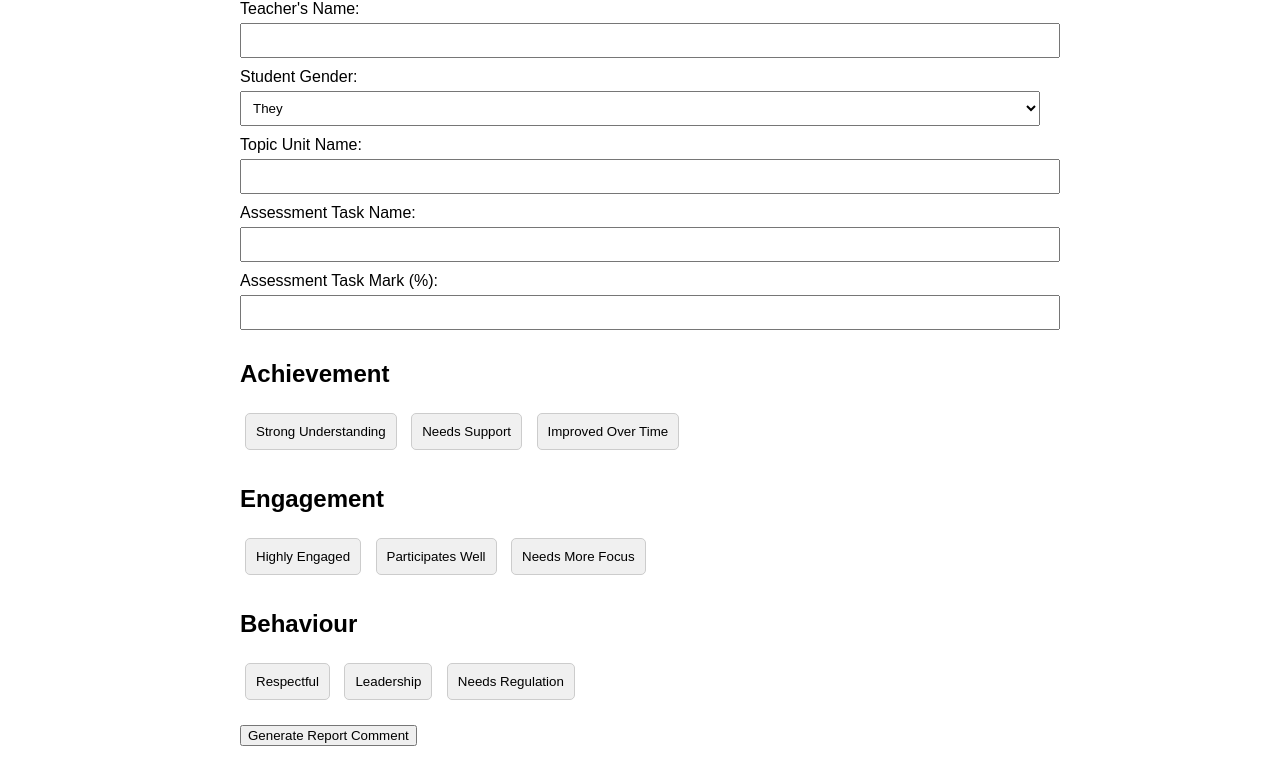
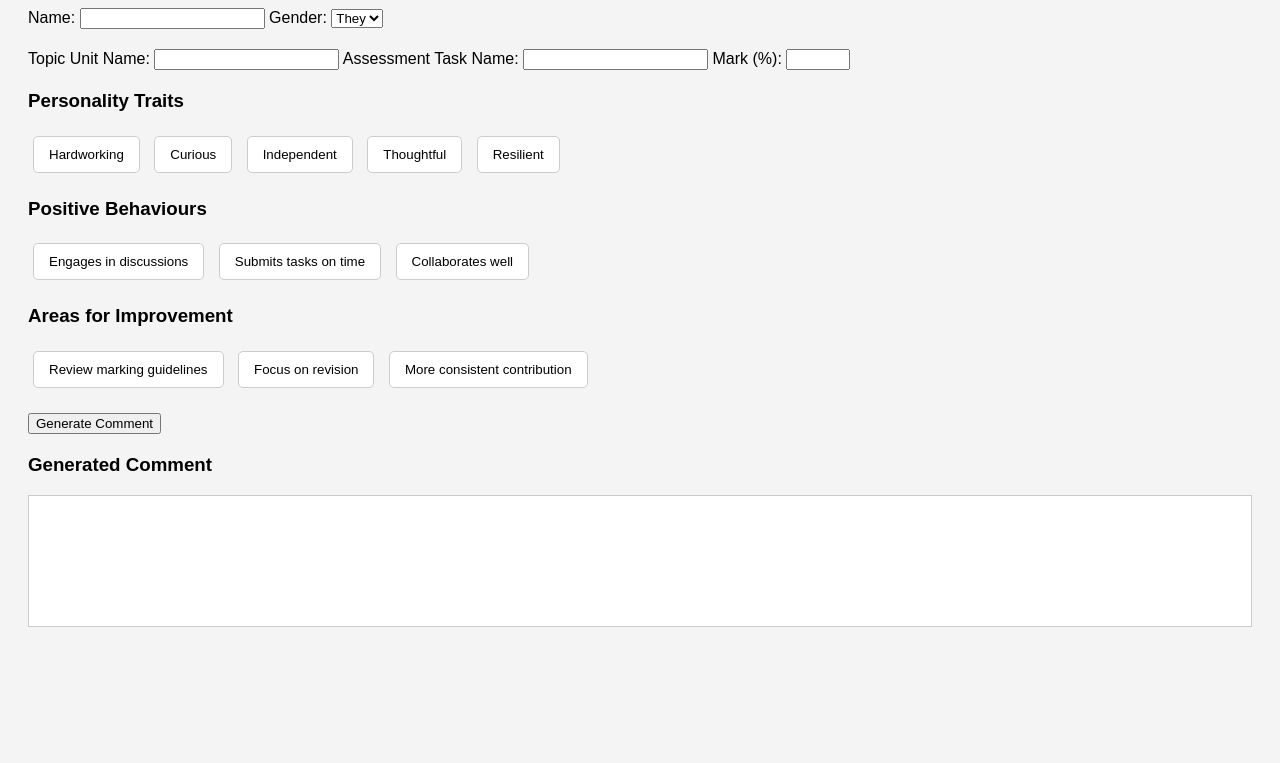
Before and after one commit to Spencerzone/silver-guacamole, a plain HTML site: page index.html in a window 1280 px wide. Shown: the part 100-863 px from the top of the page. After the commit the page ends 800 px from the top, so only its background shows below. Drawn offline with Linux system fonts and the light colour scheme.

Commit message:
Update index.html

```diff
--- a/index.html
+++ b/index.html
@@ -3,135 +3,127 @@
 <head>
   <meta charset="UTF-8" />
   <meta name="viewport" content="width=device-width, initial-scale=1.0" />
-  <title>Student Report Generator</title>
+  <title>Student Report Comment Generator</title>
   <style>
     body {
       font-family: Arial, sans-serif;
       padding: 20px;
-      max-width: 800px;
-      margin: auto;
+      background-color: #f4f4f4;
     }
-    h2 {
-      margin-top: 30px;
-    }
-    .category {
+    .section {
       margin-bottom: 20px;
     }
-    .buttons button {
+    .trait-buttons button {
       margin: 5px;
-      padding: 10px;
+      padding: 10px 15px;
       border: 1px solid #ccc;
       border-radius: 5px;
-      background-color: #f0f0f0;
+      background-color: #fff;
       cursor: pointer;
     }
-    .buttons button.selected {
-      background-color: #4caf50;
-      color: white;
+    .trait-buttons button.selected {
+      background-color: #8ecae6;
     }
-    textarea {
-      width: 100%;
-      height: 150px;
-      margin-top: 20px;
-    }
-    label {
-      display: block;
-      margin-top: 10px;
-    }
-    input[type="text"], select {
-      width: 100%;
-      padding: 8px;
-      margin-top: 5px;
+    #reportBox {
+      border: 1px solid #ccc;
+      padding: 15px;
+      background-color: #fff;
+      min-height: 100px;
     }
   </style>
 </head>
 <body>
-  <h1>Student Report Generator</h1>
+  <h1>Student Report Comment Generator</h1>
+  <div class="section">
+    <label>Name: <input type="text" id="studentName"></label>
+    <label>Gender:
+      <select id="studentGender">
+        <option value="they">They</option>
+        <option value="he">He</option>
+        <option value="she">She</option>
+      </select>
+    </label>
+  </div>
 
-  <label>Teacher's Name:</label>
-  <input type="text" id="teacherName">
+  <div class="section">
+    <label>Topic Unit Name: <input type="text" id="unitName"></label>
+    <label>Assessment Task Name: <input type="text" id="taskName"></label>
+    <label>Mark (%): <input type="number" id="mark" min="0" max="100"></label>
+  </div>
 
-  <label>Student Gender:</label>
-  <select id="gender">
-    <option value="they">They</option>
-    <option value="he">He</option>
-    <option value="she">She</option>
-  </select>
-
-  <label>Topic Unit Name:</label>
-  <input type="text" id="unit">
-
-  <label>Assessment Task Name:</label>
-  <input type="text" id="task">
-
-  <label>Assessment Task Mark (%):</label>
-  <input type="text" id="mark">
-
-  <div class="category">
-    <h2>Achievement</h2>
-    <div class="buttons" id="achievement">
-      <button data-value="demonstrates a strong understanding">Strong Understanding</button>
-      <button data-value="needs support to consolidate core concepts">Needs Support</button>
-      <button data-value="has shown improvement over the course">Improved Over Time</button>
+  <div class="section">
+    <h3>Personality Traits</h3>
+    <div class="trait-buttons" id="traits">
+      <button data-text="hardworking">Hardworking</button>
+      <button data-text="curious">Curious</button>
+      <button data-text="independent">Independent</button>
+      <button data-text="thoughtful">Thoughtful</button>
+      <button data-text="resilient">Resilient</button>
     </div>
   </div>
 
-  <div class="category">
-    <h2>Engagement</h2>
-    <div class="buttons" id="engagement">
-      <button data-value="is highly engaged during lessons">Highly Engaged</button>
-      <button data-value="participates well in class discussions">Participates Well</button>
-      <button data-value="benefits from improved focus">Needs More Focus</button>
+  <div class="section">
+    <h3>Positive Behaviours</h3>
+    <div class="trait-buttons" id="positive">
+      <button data-text="engages actively in class discussions">Engages in discussions</button>
+      <button data-text="submits tasks on time">Submits tasks on time</button>
+      <button data-text="collaborates well with peers">Collaborates well</button>
     </div>
   </div>
 
-  <div class="category">
-    <h2>Behaviour</h2>
-    <div class="buttons" id="behaviour">
-      <button data-value="behaves respectfully towards peers and staff">Respectful</button>
-      <button data-value="demonstrates leadership qualities">Leadership</button>
-      <button data-value="should work on self-regulation">Needs Regulation</button>
+  <div class="section">
+    <h3>Areas for Improvement</h3>
+    <div class="trait-buttons" id="improvement">
+      <button data-text="review marking guidelines before submitting work">Review marking guidelines</button>
+      <button data-text="focus on consolidating concepts through revision">Focus on revision</button>
+      <button data-text="contribute more consistently in class discussions">More consistent contribution</button>
     </div>
   </div>
 
-  <button onclick="generateComment()">Generate Report Comment</button>
-  <textarea id="reportComment" readonly></textarea>
+  <div class="section">
+    <button onclick="generateComment()">Generate Comment</button>
+  </div>
+
+  <div class="section">
+    <h3>Generated Comment</h3>
+    <div id="reportBox"></div>
+  </div>
 
   <script>
-    // Toggle selected class on button click
-    document.querySelectorAll('.buttons').forEach(group => {
-      group.addEventListener('click', e => {
-        if (e.target.tagName === 'BUTTON') {
-          e.target.classList.toggle('selected');
-        }
+    document.querySelectorAll('.trait-buttons button').forEach(btn => {
+      btn.addEventListener('click', () => {
+        btn.classList.toggle('selected');
       });
     });
 
-    function getSelectedValues(id) {
-      return [...document.querySelectorAll(`#${id} button.selected`)].map(btn => btn.dataset.value);
+    function getSelectedTexts(sectionId) {
+      return Array.from(document.querySelectorAll(`#${sectionId} .selected`)).map(btn => btn.dataset.text);
     }
 
     function generateComment() {
-      const teacher = document.getElementById('teacherName').value;
-      const gender = document.getElementById('gender').value;
-      const unit = document.getElementById('unit').value;
-      const task = document.getElementById('task').value;
-      const mark = document.getElementById('mark').value;
-      const a = getSelectedValues('achievement');
-      const e = getSelectedValues('engagement');
-      const b = getSelectedValues('behaviour');
+      const name = document.getElementById('studentName').value.trim();
+      const gender = document.getElementById('studentGender').value;
+      const unit = document.getElementById('unitName').value.trim();
+      const task = document.getElementById('taskName').value.trim();
+      const mark = document.getElementById('mark').value.trim();
+
+      const traits = getSelectedTexts('traits');
+      const positive = getSelectedTexts('positive');
+      const improvement = getSelectedTexts('improvement');
 
       const pronoun = gender;
-      const capPronoun = pronoun.charAt(0).toUpperCase() + pronoun.slice(1);
+      const nameOrPronoun = name || 'The student';
 
-      let comment = `${capPronoun} ${b.join(', ')}. `;
-      comment += `${capPronoun} achieved ${mark}% in the "${task}" for the unit "${unit}", demonstrating that ${a.join(', ')}. `;
-      comment += `Currently, ${pronoun} ${e.join(', ')}. To continue developing in Science, ${pronoun} should continue building on these behaviours and consolidate their understanding through regular revision and engagement with feedback.`;
+      const traitSentence = `${nameOrPronoun} is ${traits.join(", ")}.`;
+      const achievementSentence = `${pronoun.charAt(0).toUpperCase() + pronoun.slice(1)} has demonstrated a strong level of achievement in the ${unit} unit, achieving ${mark}% in the ${task}.`;
+      const positiveSentence = positive.length ? `${pronoun.charAt(0).toUpperCase() + pronoun.slice(1)} is doing well in that ${positive.join(", ")}.` : '';
+      const improvementSentence = improvement.length ? `To improve, ${pronoun} should ${improvement.join(", ")}.` : '';
 
-      // Trim and limit to 1000 characters
-      if (comment.length > 1000) comment = comment.slice(0, 997) + '...';
+      const comment = [traitSentence, achievementSentence, positiveSentence, improvementSentence]
+        .filter(s => s)
+        .join(' ');
 
-      document.getElementById('reportComment').value = comment;
+      document.getElementById('reportBox').textContent = comment;
     }
   </script>
 </body>
```
